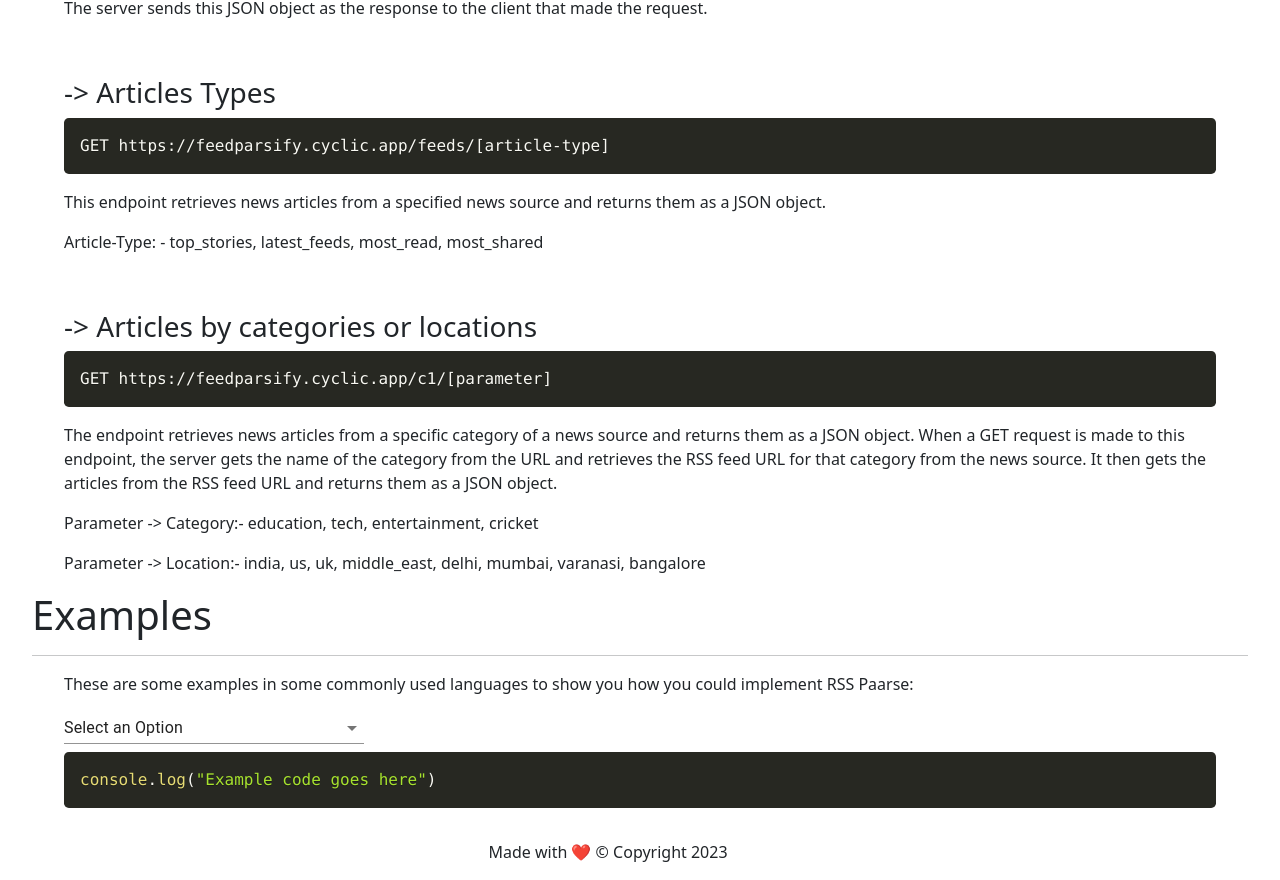
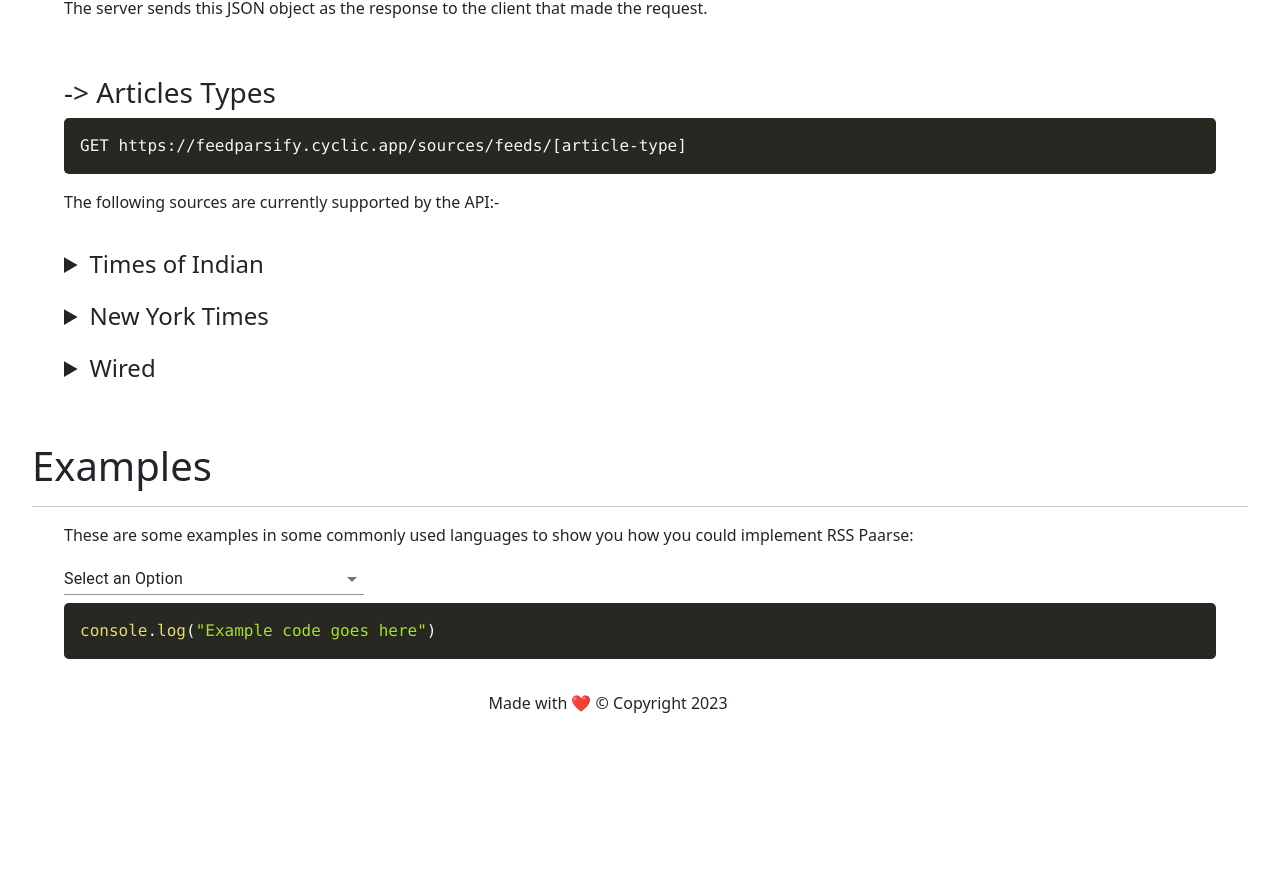
Before and after one commit to kunalkashyap-1/feedParsify_doc, a React (Create React App) app: page / in a window 1280 px wide. Shown: the part 1536-2416 px from the top of the page. After the commit the page ends 2267 px from the top, so only its background shows below. Built offline with nearby package versions, Linux system fonts and the light colour scheme.

Commit message:
update as per the API

```diff
--- a/src/App.css
+++ b/src/App.css
@@ -142,6 +142,21 @@ tr td:first-child{
   margin:0.7rem;
 }
 
+#sources{
+  margin:2rem;
+}
+
+details{
+  margin-bottom:1rem;
+}
+
+summary {
+  display: list-item;
+  font-size: 1.5rem;
+  width: max-content;
+}
+
+
 @media (max-width:990px){
   .heroSection img{
     display:none;
--- a/src/components/content.jsx
+++ b/src/components/content.jsx
@@ -1,7 +1,6 @@
 import Examples from "./Examples";
-import { Prism as SyntaxHighlighter } from 'react-syntax-highlighter';
-import { okaidia } from 'react-syntax-highlighter/dist/esm/styles/prism';
-
+import { Prism as SyntaxHighlighter } from "react-syntax-highlighter";
+import { okaidia } from "react-syntax-highlighter/dist/esm/styles/prism";
 
 function Content() {
   return (
@@ -10,101 +9,152 @@ function Content() {
         <img alt="icon" src="./rss_icon.png" />
         <div className="details">
           <h1>RSS eases tracking news from favorite sources.</h1>
-                    <p>RSS (Really Simple Syndication) feeds are a standardized format used for publishing and
-                        distributing frequently updated content, such as news articles, blog posts, and podcasts.RSS feeds typically include the title, summary, and link to each article or post,
-                        and can be customized to include specific categories or topics of interest. This makes it easy
-                        for users to stay up-to-date with their favorite websites and topics.</p>
+          <p>
+            RSS (Really Simple Syndication) feeds are a standardized format used
+            for publishing and distributing frequently updated content, such as
+            news articles, blog posts, and podcasts.RSS feeds typically include
+            the title, summary, and link to each article or post, and can be
+            customized to include specific categories or topics of interest.
+            This makes it easy for users to stay up-to-date with their favorite
+            websites and topics.
+          </p>
         </div>
       </div>
       <div className="intro" id="guide">
         <h1>Introduction</h1>
         <hr />
-                <p>The API provides a simple RESTful interface that can be easily integrated into any
-                    programming language or framework. This allows developers to focus on building their
-                    applications rather than worrying about the technical details of retrieving news
-                    content. Additionally, RSS feed parser API provides extensive documentation and support, making it
-                    easy for developers to get started and troubleshoot any issues that may arise.
-                    Welcome to the RSS feed parser API! This API allows you to retrieve news articles from a variety
-                    of sources, providing you with a rich collection of up-to-date news content. You can
-                    use the API to access news articles from a range of different categories, including
-                    sports, politics, business, and more.
+        <p>
+          The API provides a simple RESTful interface that can be easily
+          integrated into any programming language or framework. This allows
+          developers to focus on building their applications rather than
+          worrying about the technical details of retrieving news content.
+          Additionally, RSS feed parser API provides extensive documentation and
+          support, making it easy for developers to get started and troubleshoot
+          any issues that may arise. Welcome to the RSS feed parser API! This
+          API allows you to retrieve news articles from a variety of sources,
+          providing you with a rich collection of up-to-date news content. You
+          can use the API to access news articles from a range of different
+          categories, including sports, politics, business, and more.
         </p>
         <br />
         <h1>Getting Started</h1>
         <hr />
-                <p>The RSS Feed parser API is very simple to use and requires no API key to get started.
-                    You can start making requests to the API right away.</p>
+        <p>
+          The RSS Feed parser API is very simple to use and requires no API key
+          to get started. You can start making requests to the API right away.
+        </p>
         <ol>
-                    <li>If you're interested in using the RSS feed parser API, you're in luck! No sign in or API key
-                        is required to start using the API. You can immediately begin making requests to
-                        access the news data you need without any additional setup or authentication.</li>
-                    <li>Choose an endpoint: The RSS feed parser API offers several endpoints, each of which provides
-                        a different type of news data. Choose the endpoint that best suits your needs and read
-                        the API documentation to learn about the parameters you can use to refine your requests.</li>
-                    <li>Make a request: Once you have your API key and have chosen an endpoint, you can make
-                        a request using your preferred programming language. The RSS feed parser API supports several
-                        programming languages, including JavaScript, Python, and Ruby.</li>
-                    <li>Parse the response: The RSS feed parser API will return a response in JSON format.
-                        You will need to parse this response to extract the data you need.</li>
-                    <li>Display the data: Finally, you can display the data on your website or application
-                        using your preferred front-end framework. The RSS feed parser API does not provide any front-end
-                        components, so you will need to build your own interface to display the data.</li>
+          <li>
+            If you're interested in using the RSS feed parser API, you're in
+            luck! No sign in or API key is required to start using the API. You
+            can immediately begin making requests to access the news data you
+            need without any additional setup or authentication.
+          </li>
+          <li>
+            Choose an endpoint: The RSS feed parser API offers several
+            endpoints, each of which provides a different type of news data.
+            Choose the endpoint that best suits your needs and read the API
+            documentation to learn about the parameters you can use to refine
+            your requests.
+          </li>
+          <li>
+            Make a request: Once you have your API key and have chosen an
+            endpoint, you can make a request using your preferred programming
+            language. The RSS feed parser API supports several programming
+            languages, including JavaScript, Python, and Ruby.
+          </li>
+          <li>
+            Parse the response: The RSS feed parser API will return a response
+            in JSON format. You will need to parse this response to extract the
+            data you need.
+          </li>
+          <li>
+            Display the data: Finally, you can display the data on your website
+            or application using your preferred front-end framework. The RSS
+            feed parser API does not provide any front-end components, so you
+            will need to build your own interface to display the data.
+          </li>
         </ol>
         <br />
         <h1 id="endpoint">Endpoints</h1>
         <hr />
-                <p>An endpoint is an access point to send the HTTP requests to and get your response.
-                    RSS feed parser API offers these following endpoints:</p>
+        <p>
+          An endpoint is an access point to send the HTTP requests to and get
+          your response. RSS feed parser API offers these following endpoints:
+        </p>
         <div className="endpoints">
           <p>
             <h3>-{`>`} Search for Articles</h3>
-                        <SyntaxHighlighter language="markdown" style={okaidia} >
+            <SyntaxHighlighter language="markdown" style={okaidia}>
               GET https://feedparsify.cyclic.app/search/[topic]
             </SyntaxHighlighter>
           </p>
-                    <p>This would return a JSON object containing the search results for articles about
-                        [topic] with each article represented as a separate object within the array.</p>
-                    <p> The server sends this JSON object as the response to the
-                        client that made the request.
+          <p>
+            This would return a JSON object containing the search results for
+            articles about [topic] with each article represented as a separate
+            object within the array.
+          </p>
+          <p>
+            {" "}
+            The server sends this JSON object as the response to the client that
+            made the request.
           </p>
           <br />
 
           <p>
             <h3>-{`>`} Articles Types</h3>
-                        <SyntaxHighlighter language="markdown" style={okaidia} >
-                            GET https://feedparsify.cyclic.app/feeds/[article-type]
+            <SyntaxHighlighter language="markdown" style={okaidia}>
+              GET https://feedparsify.cyclic.app/sources/feeds/[article-type]
             </SyntaxHighlighter>
           </p>
-                    <p>This endpoint retrieves news articles from a specified news source and
-                        returns them as a JSON object.</p>
+          <p>The following sources are currently supported by the API:- </p>
+          <div id ="sources">
+          <details>
+            <summary>Times of Indian</summary>
             <p>
-                        Article-Type: -  top_stories, latest_feeds, most_read, most_shared
+              This endpoint retrieves news feeds from Times Of Indian
+              and returns them as a JSON object.
             </p>
+            <p>The following are the supported article types.</p>
+            <p>
+              Article-Type: - top_stories, latest_feeds, most_read, most_shared, india, us, uk, mumbai, delhi, varanasi, entertainment, tech, education, cricket
+            </p>
+          </details>
+          <details>
+            <summary>New York Times</summary>
+            <p>
+              This endpoint retrieves news articles from New York Times returns them as a JSON object.
+            </p>
+            <p>The following are the supported article types.</p>
+            <p>
+              Article-Type: - top_stories, most_shared, us, uk, business, education
+            </p>
+          </details>
+          <details>
+            <summary>Wired</summary>
+            <p>
+              This endpoint retrieves news articles from wired returns them as a JSON object.
+            </p>
+            <p>The following are the supported article types.</p>
+            <p>
+              Article-Type: - top_stories, business, ai, culture, ideas, security
+            </p>
+          </details>
+          </div>
           <br />
+        </div>
+        <h1 id="example">Examples</h1>
+        <hr />
         <p>
-                        <h3>-{`>`} Articles by categories or locations</h3>
-                        <SyntaxHighlighter language="markdown" style={okaidia} >
-                            GET https://feedparsify.cyclic.app/c1/[parameter]
-                        </SyntaxHighlighter>
+          These are some examples in some commonly used languages to show you
+          how you could implement RSS Paarse:
         </p>
-                    <p>The endpoint retrieves news articles from a specific category of a news source
-                        and returns them as a JSON object. When a GET request is made to this endpoint,
-                        the server gets the name of the category from the URL and retrieves the RSS feed
-                        URL for that category from the news source. It then gets the articles from the RSS
-                        feed URL and returns them as a JSON object.
-                    </p>
-                    <p>Parameter -{`>`} Category:- education, tech, entertainment, cricket</p>
-                    <p>Parameter -{`>`} Location:- india, us, uk, middle_east, delhi, mumbai, varanasi, bangalore</p>
-                </div>
-                <h1 id="example" >Examples</h1>
-                <hr />
-                <p>These are some examples in some commonly used languages to show you how you could implement RSS Paarse:</p>
         <p>
           <Examples />
         </p>
       </div>
     </div>
-    )
+  );
 }
 
 export default Content;
```
Lines whose indentation alone changed are shown as unchanged.
